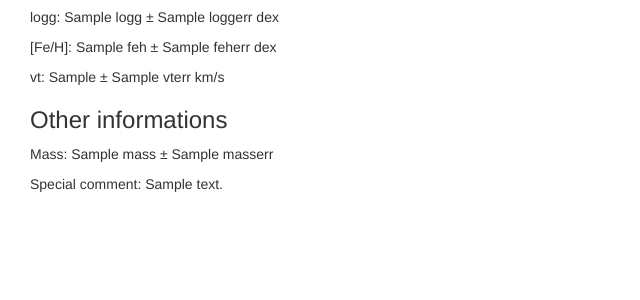
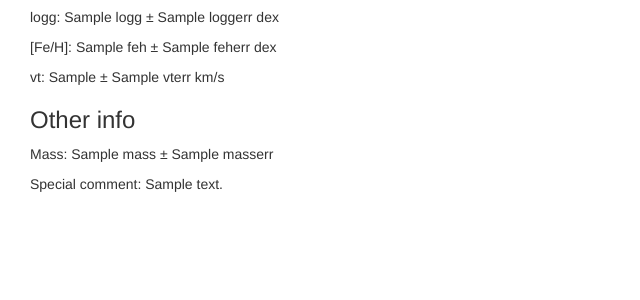
Before and after one commit to DanielAndreasen/SWEETer-Cat, a Flask app: template sweetercat/templates/detail.html in a window 1280 px wide. Shown: the part 480-780 px from the top of the page, without its empty margins (0-640 px from the left). Run offline with Flask 2, Linux system fonts and the light colour scheme; the template is opened without the code that fills it: most values are stand-ins (such as "Sample title", 1, 10 or a date in 2020); parts of the project's set-up code (start-up, migrations or seed data) failed here and were passed over; some libraries are stand-ins or nearby versions.

Commit message:
Fix "other info" spelling

```diff
--- a/sweetercat/templates/detail.html
+++ b/sweetercat/templates/detail.html
@@ -24,7 +24,7 @@
   <p>[Fe/H]: {{ info[0]['feh'] }} &plusmn; {{ info[0]['feherr'] }} dex</p>
   <p>vt: {{ info[0]['vt'] }} &plusmn; {{ info[0]['vterr'] }} km/s</p>
 
-  <h3>Other informations</h3>
+  <h3>Other info</h3>
   <p>Mass: {{ info[0]['mass'] }} &plusmn; {{ info[0]['masserr'] }}</p>
   {% if info[0]['Comment']|string != '...' %}
     <p>Special comment: {{ info[0]['Comment'] }}</p>
```
